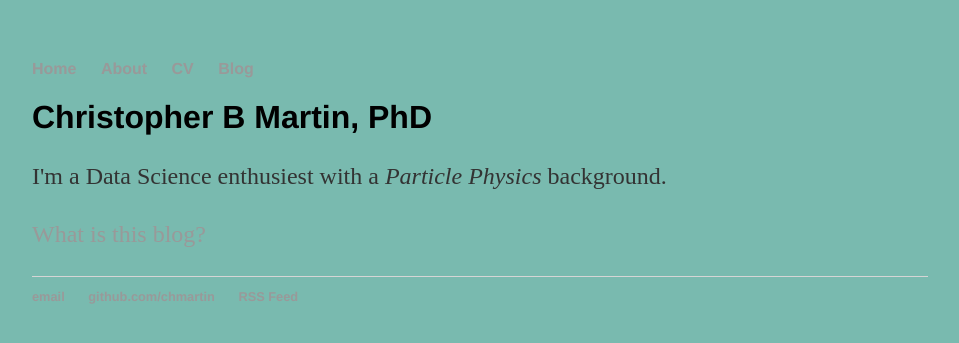
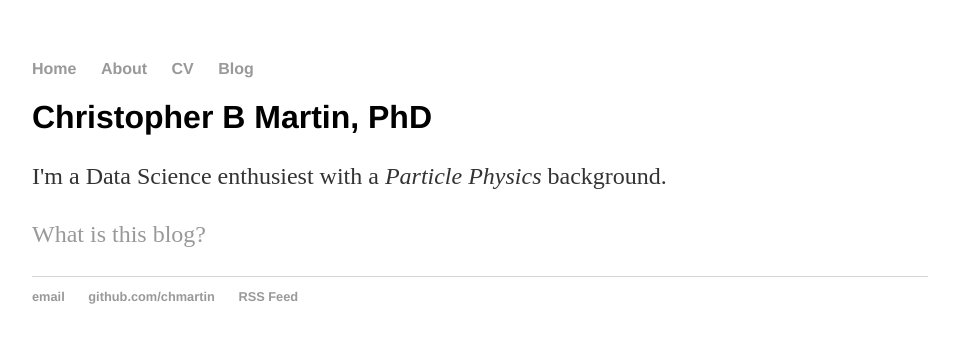
Before and after one commit to chmartin/chmartin.github.io, a Jekyll site: the page built from index.html, in a window 1280 px wide. Shown: the top 343 px of the page, without its empty margins (160-1119 px from the left). Built offline with Jekyll 4.4.1, drawn with Linux system fonts in a browser that asks for light colours.

Commit message:
Remove background color

```diff
--- a/css/main.css
+++ b/css/main.css
@@ -1,7 +1,6 @@
 body {
     margin: 60px auto;
     width: 70%;
-    background-color: rgb(121,186,175);
 }
 nav ul, footer ul {
     font-family:'Helvetica', 'Arial', 'Sans-Serif';
```
